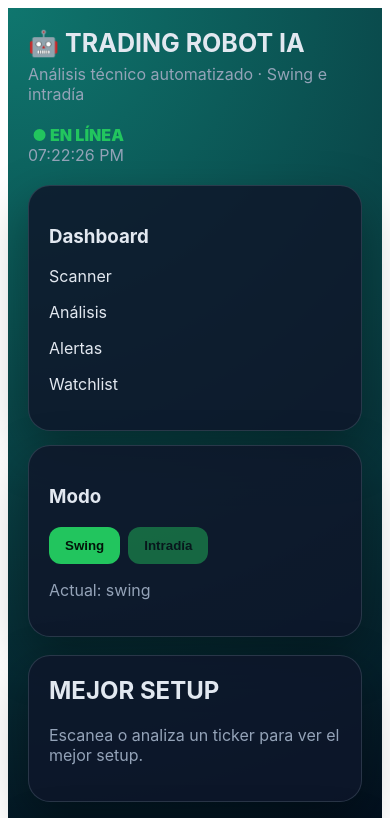
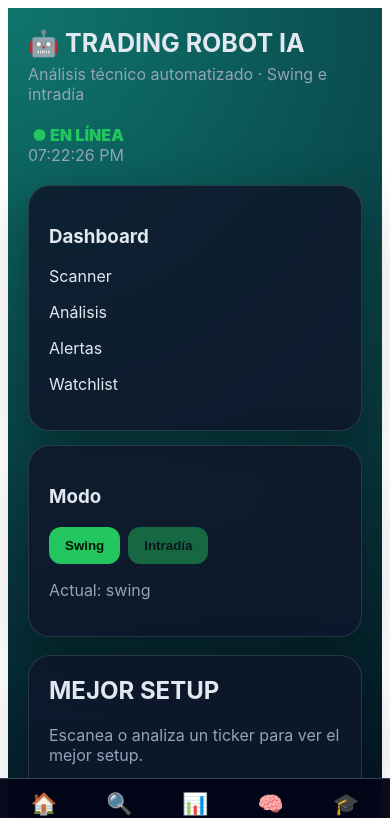
Before and after one commit to carlosgarciacopro-beep/trading-robot, a Next.js app in the folder trading-robot-fase3/: page / in a window 390 px wide. Shown: the top 818 px of the page. Built offline with nearby package versions, Linux system fonts and the light colour scheme.

Commit message:
Update page.jsx

```diff
--- a/trading-robot-fase3/app/page.jsx
+++ b/trading-robot-fase3/app/page.jsx
@@ -19,7 +19,7 @@ export default function Page() {
 
   const [isMobile, setIsMobile] = useState(false);
   const [currentTime, setCurrentTime] = useState('');
-
+  const [mobileTab,setMobileTab]=useState('inicio');
   const bottom = useRef(null);
 
   const green = '#22c55e';
@@ -1916,7 +1916,57 @@ export default function Page() {
             </Card>
           </aside>
         </section>
-
+{isMobile && (
+  <div
+    style={{
+      position: 'fixed',
+      left: 0,
+      right: 0,
+      bottom: 0,
+      zIndex: 999,
+      background: 'rgba(2,6,23,.96)',
+      borderTop: '1px solid #334155',
+      display: 'grid',
+      gridTemplateColumns: 'repeat(5,1fr)',
+      padding: '8px 6px calc(8px + env(safe-area-inset-bottom))',
+      backdropFilter: 'blur(14px)'
+    }}
+  >
+    {[
+      ['inicio','🏠','Inicio'],
+      ['analizar','🔍','Analizar'],
+      ['rendimiento','📊','Rendimiento'],
+      ['inteligencia','🧠','IA'],
+      ['academia','🎓','Academia']
+    ].map(([key,icon,label])=>(
+      <button
+        key={key}
+        onClick={()=>setMobileTab(key)}
+        style={{
+          background: 'transparent',
+          border: 0,
+          color: mobileTab===key ? '#22c55e' : '#94a3b8',
+          display: 'flex',
+          flexDirection: 'column',
+          alignItems: 'center',
+          gap: 3,
+          fontSize: 11,
+          fontWeight: 800,
+          cursor: 'pointer',
+          padding: '5px 2px'
+        }}
+      >
+        <span style={{fontSize:21}}>
+          {icon}
+        </span>
+
+        <span>
+          {label}
+        </span>
+      </button>
+    ))}
+  </div>
+)}
         <div ref={bottom} />
 
         <p
@@ -1924,7 +1974,8 @@ export default function Page() {
             textAlign: 'center',
             color: '#64748b',
             fontSize: 12,
-            marginTop: 25
+            marginTop: 25,
+            marginBottom: isMobile ? 90 : 0
           }}
         >
           ⚠️ Solo educativo. No compra ni
```
